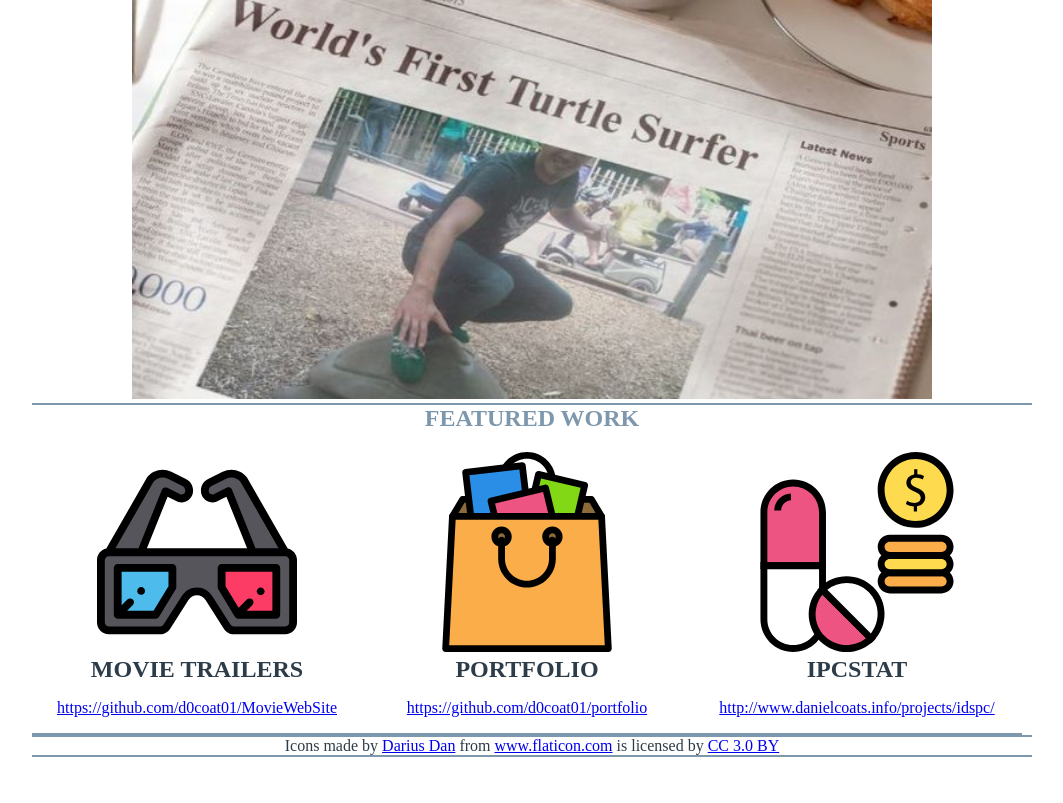
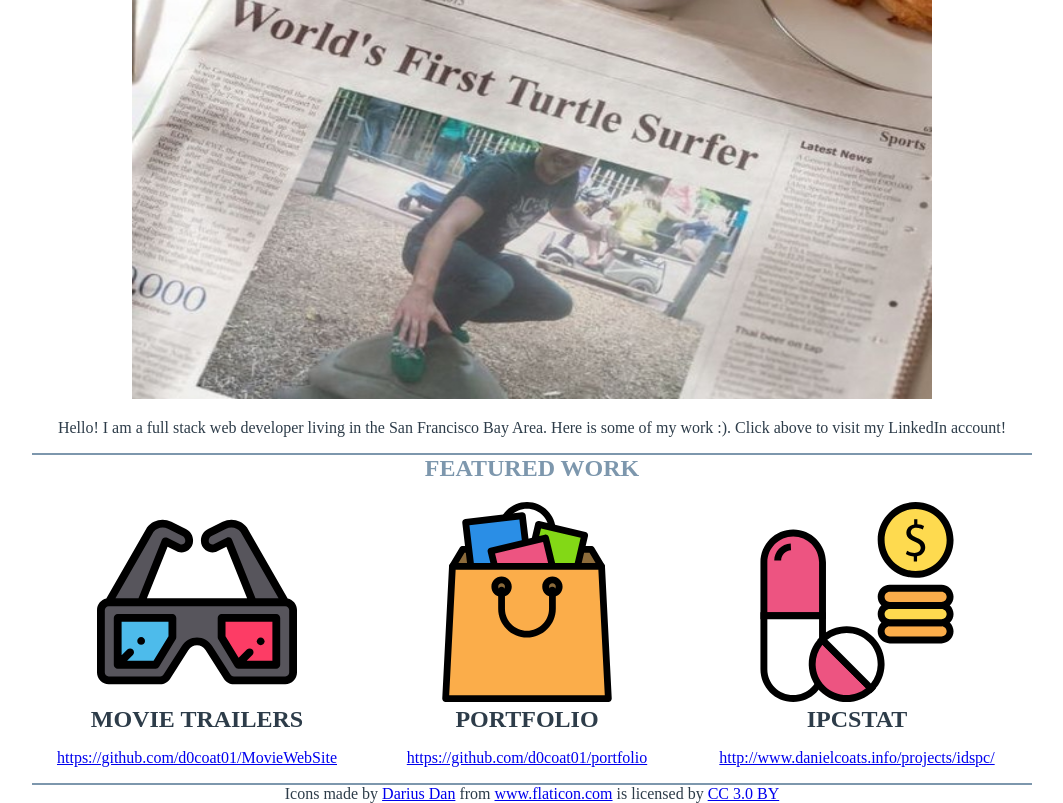
Before and after one commit to d0coat01/portfolio, a PHP site: page / in a window 1280 px wide. Shown: the part 97-900 px from the top of the page, without its empty margins (108-1171 px from the left). Before the commit the page ends 854 px from the top, so only its background shows below. Run offline with PHP 8.4, Linux system fonts and the light colour scheme; some web fonts are replaced.

Commit message:
minor fixes to borders

```diff
--- a/css/main.css
+++ b/css/main.css
@@ -18,9 +18,10 @@ h1, h2, h3, h4, h5 {
 header, section, footer, article, main{
 	width:100%;
 	display:inline-block;
+}
+header, section, main {
 	border-bottom: 2px solid #7d97ad;
 }
-
 /* Header Section */
 
 header {
--- a/index.html
+++ b/index.html
@@ -27,6 +27,7 @@
         <img alt="World's First Turtle Surfer" src="img/turtle-surfer-medium.jpg">
        </picture>
       </a>
+      <p>Hello! I am a full stack web developer living in the San Francisco Bay Area. Here is some of my work :). Click above to visit my LinkedIn account!</p>
     </main>
     <!-- TODO: small showcase section -->
     <section id="showcase">
```
